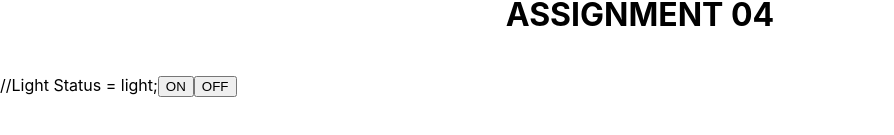
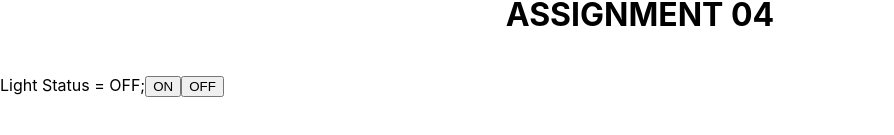
Before and after one commit to Mudassir-Munir-tes/reactappwithstates, a React (Create React App) app: page / in a window 1280 px wide. Shown: the part 411-546 px from the top of the page, without its empty margins (0-894 px from the left). Built offline with nearby package versions, Linux system fonts and the light colour scheme.

Commit message:
Update body.js

```diff
--- a/src/body.js
+++ b/src/body.js
@@ -14,7 +14,7 @@ function Body() {
 
 
 
-         //Light Status = light;
+         Light Status = {light};
 
          <button onClick={() => setLight('ON')}>ON</button>
          <button onClick={()=> setLight('OFF')}>OFF</button>
```
